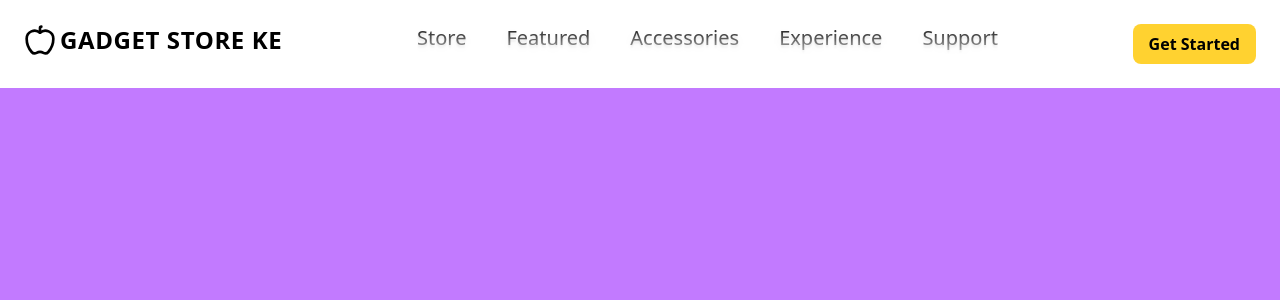
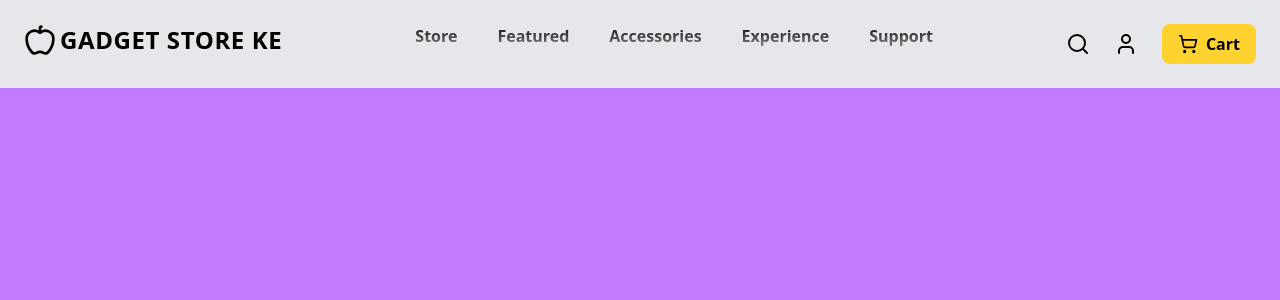
Before and after one commit to billotiende-droid/Bitten-Apple, a React (Vite) app: page / in a window 1280 px wide. Shown: the top 300 px of the page. Built offline with nearby package versions, Linux system fonts and the light colour scheme.

Commit message:
shopcart-user-search-icons-header-styling

```diff
--- a/src/App.jsx
+++ b/src/App.jsx
@@ -17,7 +17,7 @@ function App() {
     <div className="bg-purple-400 min-h-screen">
 
       {/* Header section */}
-      <header className="bg-white  p-6">
+      <header className="bg-gray-200 p-6">
         <div className="flex justify-between items-centre max-w-9xl mx-auto ">
           {/* App Title */}
           <div className="flex gap-1">
@@ -27,18 +27,27 @@ function App() {
           </div>
 
           {/* Navigation Links */}
-          <nav className="space-x-10 text-xl text-shadow-lg flex mask-b-from-neutral-100">
-            <a href="#home" className="hover:text-amber-300">Store</a>
-            <a href="#about" className="hover:text-amber-300">Featured</a>
-            <a href="#resources" className="hover:text-amber-300">Accessories</a>
-             <a href="#resources" className="hover:text-amber-300">Experience</a>
-              <a href="#resources" className="hover:text-amber-300">Support</a>
+          <nav className="hidden md:flex space-x-10 mask-b-from-neutral-100 font-semibold">
+            <a href="#home" className="hover:text-blue-300">Store</a>
+            <a href="#about" className="hover:text-blue-300">Featured</a>
+            <a href="#resources" className="hover:text-blue-300">Accessories</a>
+             <a href="#resources" className="hover:text-blue-300">Experience</a>
+              <a href="#resources" className="hover:text-blue-300">Support</a>
           </nav>
 
-          {/* Get Started Button */}
-          <button className="bg-amber-300 text-black font-semibold px-4 py-2 rounded-lg hover:bg-amber-400 transition flex-end">
-            Get Started
-          </button>
+          {/* search User Cart Icons */}
+          <div className="flex items-center gap-6" >
+            <Search className="cursor-pointer hover:textamber-300" />
+            <User className="cursor-pointer hover:text-amber-300" />
+
+            <button className="flex items-center gap-2 bg-amber-300 text-black font-semibold px-4 py-2 rounded-lg hover:bg-amber-400 transition ">
+              <ShoppingCart className="w-5 h-5" />
+              <span>Cart</span>
+            </button>
+
+
+          </div>
+
         </div>
       </header>
 
```
